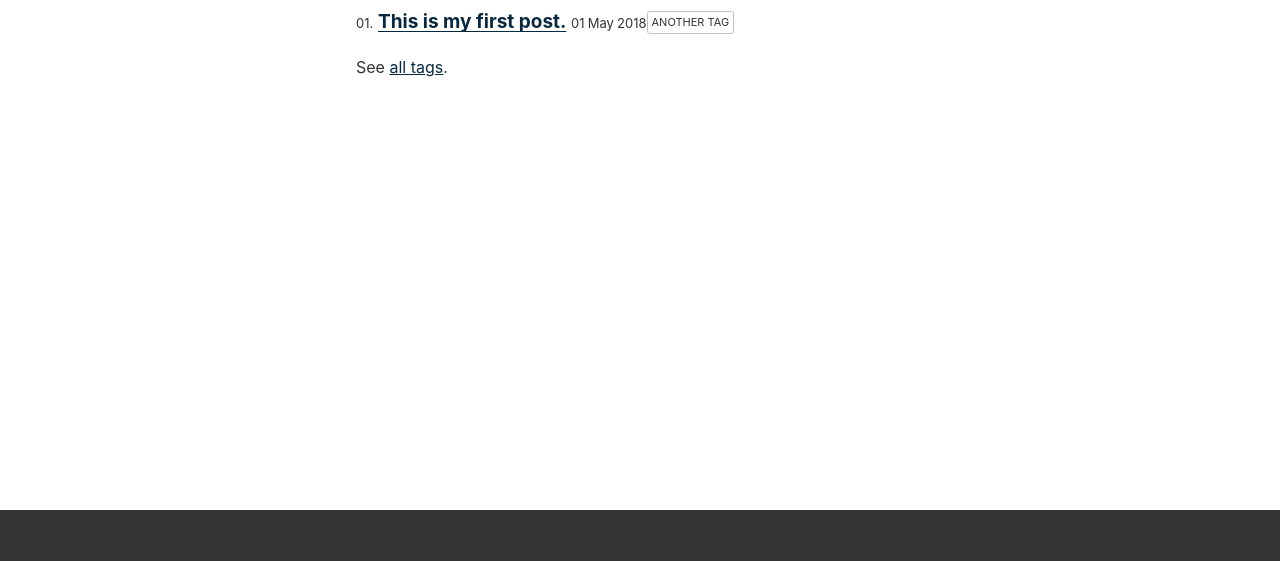
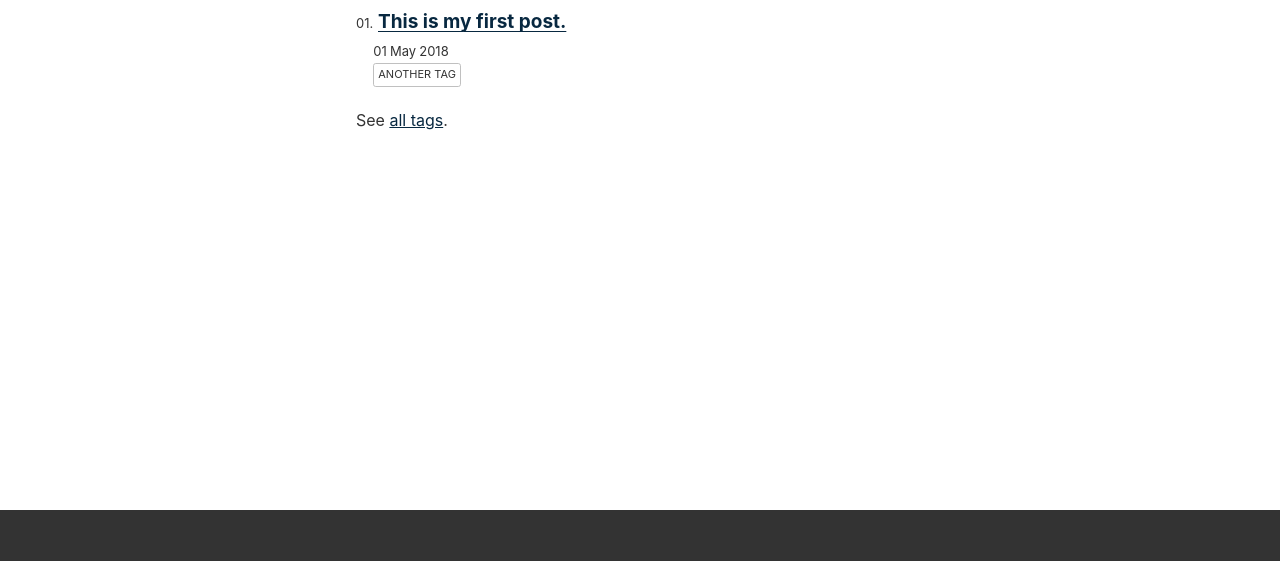
Before and after one commit to Levis92/Levis92.github.io, an Eleventy site: page tags.njk in a window 1280 px wide. Shown: the part 124-685 px from the top of the page. Built offline with nearby package versions, Linux system fonts and the light colour scheme; Eleventy itself is replaced by a stand-in of ours; files that its build step writes are made by us from their sources.

Commit message:
Some tag style

```diff
--- a/_includes/postslist.njk
+++ b/_includes/postslist.njk
@@ -1,12 +1,16 @@
 <ol reversed class="postlist" style="counter-reset: start-from {{ (postslistCounter or postslist.length) + 1 }}">
 {% for post in postslist | reverse %}
   <li class="postlist-item{% if post.url == url %} postlist-item-active{% endif %}">
+    <article class="postlist-item-content">
       <a href="{{ post.url | url }}" class="postlist-link">{% if post.data.title %}{{ post.data.title }}{% else %}<code>{{ post.url }}</code>{% endif %}</a>
       <time class="postlist-date" datetime="{{ post.date | htmlDateString }}">{{ post.date | readableDate }}</time>
+      <div class="tags">
         {% for tag in post.data.tags | filterTagList %}
           {% set tagUrl %}/tags/{{ tag | slug }}/{% endset %}
           <a href="{{ tagUrl | url }}" class="post-tag">{{ tag }}</a>
         {% endfor %}
+      </div>
+    </article>
   </li>
 {% endfor %}
 </ol>
--- a/css/index.css
+++ b/css/index.css
@@ -60,7 +60,7 @@ header, footer {
 header {
   border-bottom: 1px dashed var(--lightgray);
   display: grid;
-  grid-template-columns: 1fr 1fr;
+  grid-template-columns: min-content 1fr;
 }
 header .nav {
   justify-self: end;
@@ -191,8 +191,8 @@ code {
   padding: 0;
 }
 .postlist-item {
-  display: flex;
-  flex-wrap: wrap;
+  display: grid;
+  grid-template-columns: min-content 1fr;
   align-items: baseline;
   counter-increment: start-from -1;
   line-height: 1.8;
@@ -203,6 +203,13 @@ code {
   content: "" counter(start-from, decimal-leading-zero) ". ";
   line-height: 100%;
   text-align: right;
+}
+.postlist-item-content {
+  display: grid;
+}
+.postlist-item-content .tags {
+  display: flex;
+  flex-wrap: wrap;
 }
 .postlist-date,
 .postlist-item:before {
@@ -246,6 +253,7 @@ code {
   border-radius: 0.25em; /* 3px /12 */
   text-decoration: none;
   line-height: 1.8;
+  margin-bottom: 0.6em;
 }
 .post-tag:not(:last-child) {
   margin-right: 0.8em; /* 8px /10 */
--- a/tags-list.njk
+++ b/tags-list.njk
@@ -4,7 +4,9 @@ layout: layouts/home.njk
 ---
 <h1>Tags</h1>
 
+<div class="tags">
 {% for tag in collections.tagList | filterTagList %}
   {% set tagUrl %}/tags/{{ tag | slug }}/{% endset %}
   <a href="{{ tagUrl | url }}" class="post-tag">{{ tag }}</a>
 {% endfor %}
+</div>
```
Lines whose indentation alone changed are shown as unchanged.
